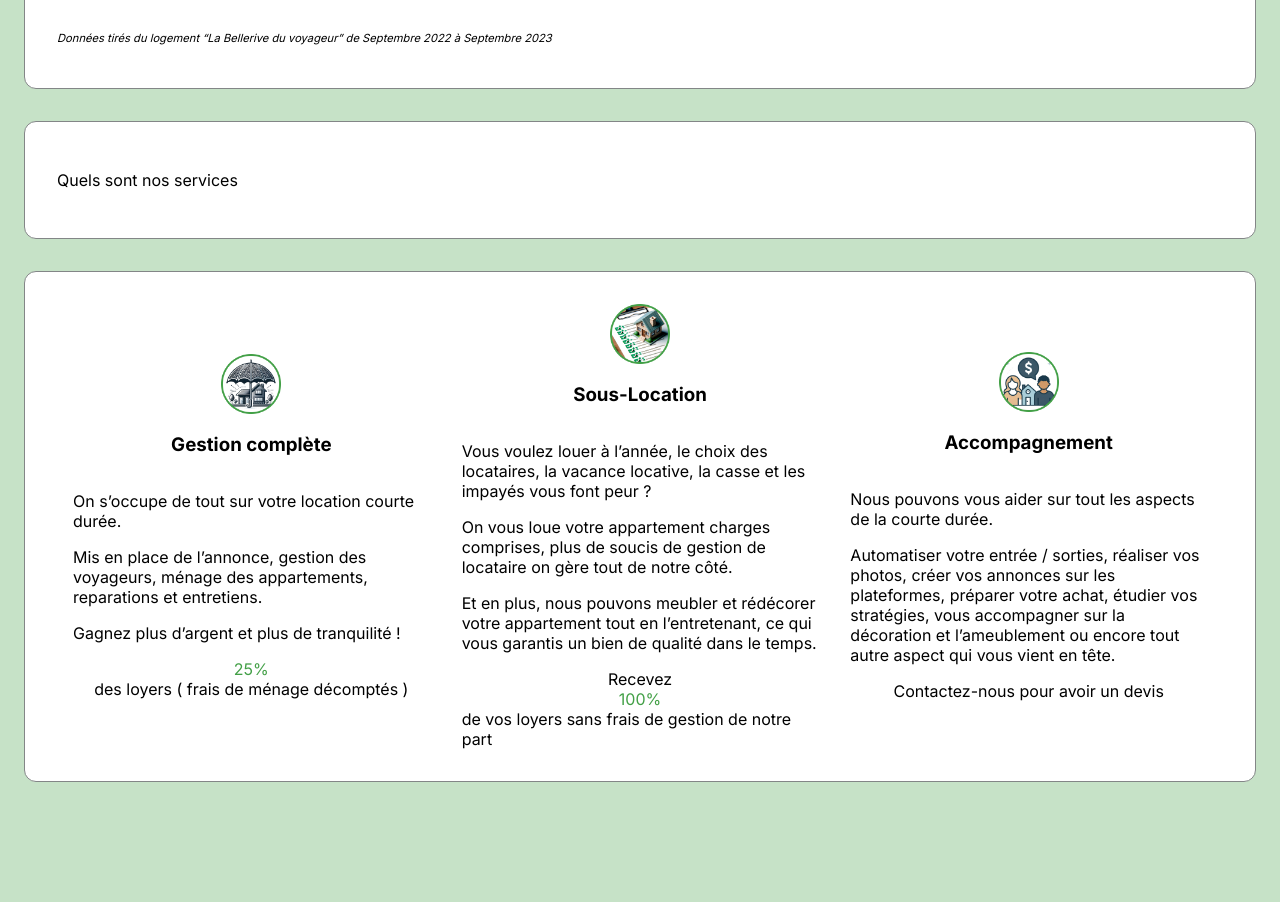
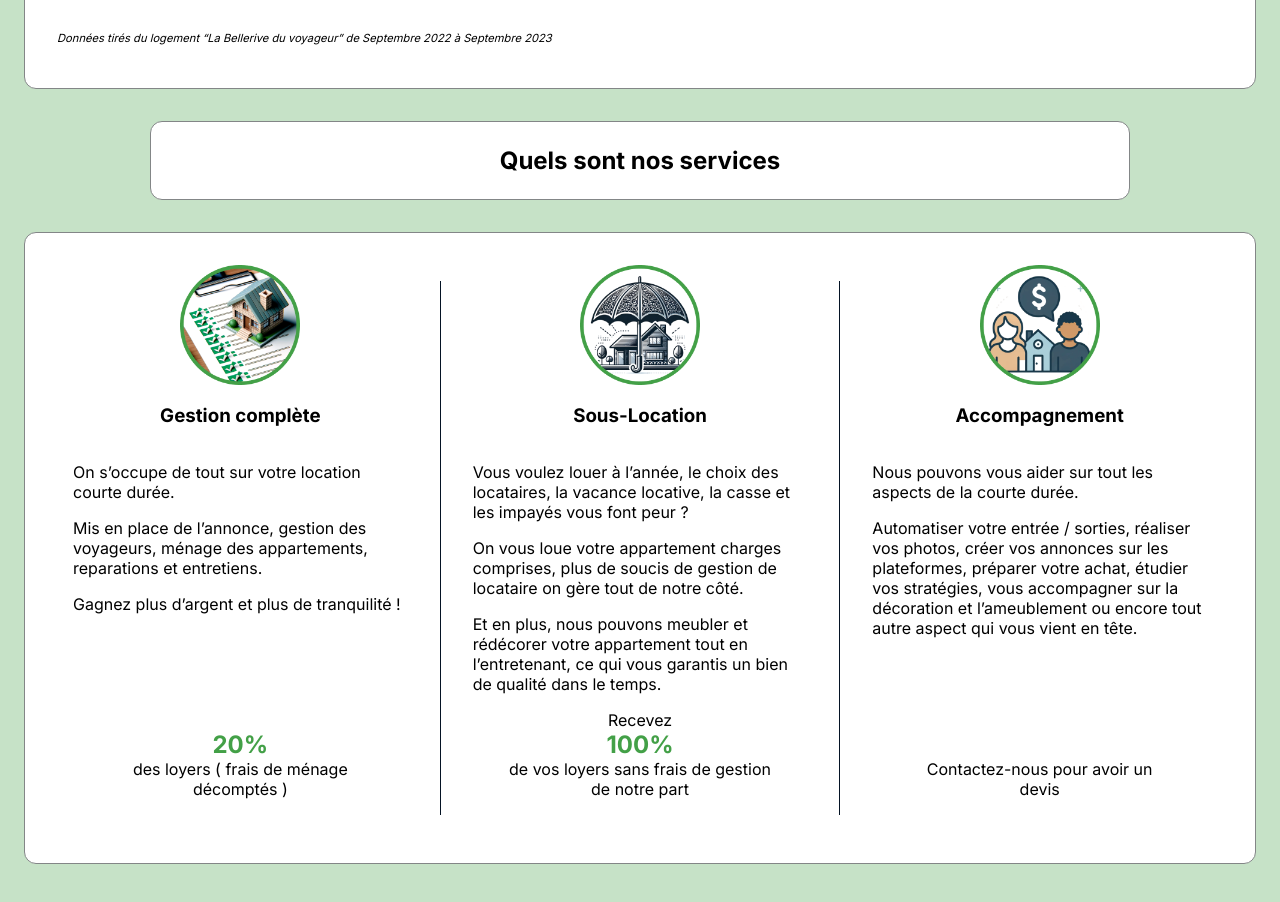
Before and after one commit to LudovicLDigital/arvernesHomes, a Next.js app: page / in a window 1280 px wide. Shown: the part 820-1722 px from the top of the page. Before the commit the page ends 1642 px from the top, so only its background shows below. Built offline with nearby package versions, Linux system fonts and the light colour scheme.

Commit message:
:lipstick: styling done

```diff
--- a/src/app/components/ServiceSection/ServiceSection.tsx
+++ b/src/app/components/ServiceSection/ServiceSection.tsx
@@ -2,6 +2,8 @@ import { theme } from 'antd';
 import Card from '@/app/components/common/Card';
 import Image from 'next/image';
 import styles from './serviceSection.module.css';
+import global from '@/app/page.module.css';
+import { CSSProperties } from 'react';
 
 const { useToken } = theme;
 
@@ -11,19 +13,24 @@ type ServiceItemProps = {
   image: string;
   highlightCtaTextIndex: number;
   ctaText: string[];
+  className?: string;
 };
 
 function ServiceItem(props: ServiceItemProps) {
   const { token } = useToken();
   const descriptionSplitted = props.description.split('\n');
   return (
-    <div className={`${styles.alignCenter} ${styles.marginH}`}>
+    <>
+      {props.title !== 'Gestion complète' && <div className={styles.divider} />}
+      <div
+        className={`${styles.alignCenter} ${styles.marginH} ${props.className}`}
+      >
         <div className={styles.alignCenter}>
           <Image
             src={props.image}
             alt={props.title}
-          width={60}
-          height={60}
+            width={120}
+            height={120}
             priority
             unoptimized={true}
           />
@@ -34,10 +41,15 @@ function ServiceItem(props: ServiceItemProps) {
             return <p key={index}>{element}</p>;
           })}
         </div>
+        <span className={`${styles.alignCenter} ${styles.comText}`}>
           {props.ctaText.map((text, index) => {
             if (index === props.highlightCtaTextIndex) {
               return (
-            <span key={index} style={{ color: token.colorPrimary }}>
+                <span
+                  key={index}
+                  style={{ color: token.colorPrimary }}
+                  className={styles.highlightText}
+                >
                   {text}
                 </span>
               );
@@ -45,7 +57,9 @@ function ServiceItem(props: ServiceItemProps) {
               return <span key={index}>{text}</span>;
             }
           })}
+        </span>
       </div>
+    </>
   );
 }
 
@@ -56,8 +70,9 @@ export default function ServiceSection() {
       description:
         'On s’occupe de tout sur votre location courte durée.\nMis en place de l’annonce, gestion des voyageurs, ménage des appartements, reparations et entretiens.\nGagnez plus d’argent et plus de tranquilité ! ',
       highlightCtaTextIndex: 0,
-      ctaText: ['25%', 'des loyers ( frais de ménage décomptés )'],
+      ctaText: ['20%', 'des loyers ( frais de ménage décomptés )'],
       image: '/manage.png',
+      className: styles.displayWithFade1,
     },
     {
       title: 'Sous-Location',
@@ -70,6 +85,7 @@ export default function ServiceSection() {
         'de vos loyers sans frais de gestion de notre part',
       ],
       image: '/sousloc.png',
+      className: styles.displayWithFade2,
     },
     {
       title: 'Accompagnement',
@@ -78,15 +94,31 @@ export default function ServiceSection() {
       highlightCtaTextIndex: -1,
       ctaText: ['Contactez-nous pour avoir un devis'],
       image: '/consulting.png',
+      className: styles.displayWithFade3,
     },
   ];
 
   return (
     <>
-      <Card marginTopPositionIgnored={true}>
-        <p>Quels sont nos services</p>
+      <Card
+        containerStyle={{
+          width: '80%',
+          marginTop: 0,
+          alignSelf: 'center',
+        }}
+        cardStyle={{
+          padding: 0,
+        }}
+      >
+        <p className={`${styles.alignCenter} ${global.sectionTitle}`}>
+          Quels sont nos services
+        </p>
       </Card>
-      <Card marginTopPositionIgnored={true}>
+      <Card
+        containerStyle={{
+          marginTop: 0,
+        }}
+      >
         <div className={styles.servicesContainer}>
           {services.map((service, index) => (
             <ServiceItem
@@ -96,6 +128,7 @@ export default function ServiceSection() {
               image={service.image}
               highlightCtaTextIndex={service.highlightCtaTextIndex}
               ctaText={service.ctaText}
+              className={service.className}
             />
           ))}
         </div>
--- a/src/app/components/ServiceSection/servicesection.module.css
+++ b/src/app/components/ServiceSection/servicesection.module.css
@@ -2,9 +2,9 @@
     display: flex;
     flex: 1;
     flex-direction: row;
-    align-items: center;
-    justify-content: flex-start;
+    align-items: flex-start;
 }
+
 .alignCenter {
     display: flex;
     flex: 1;
@@ -14,6 +14,23 @@
 .marginH {
     margin-left: 1rem;
     margin-right: 1rem;
+    align-self: stretch;
+}
+.highlightText {
+    font-size: 1.5rem;
+    font-weight: bold;
+}
+.comText {
+    text-align: center;
+    justify-content: flex-end;
+    padding-bottom: 2rem;
+    width: 80%;
+}
+.divider {
+    width: 1px;
+    align-self: stretch;
+    background-color: var(--secondary);
+    margin: 1rem;
 }
 @media (max-width: 900px) {
     .servicesContainer {
@@ -22,4 +39,30 @@
     .marginH {
         margin-top: 1rem;
     }
+    .divider {
+        display: none;
+    }
 }
+.displayWithFade1, .displayWithFade2, .displayWithFade3 {
+    opacity: 0;
+    animation-name: fadeIn;
+    animation-duration: 2s;
+    animation-fill-mode: forwards;
+}
+.displayWithFade1 {
+    animation-delay: 0.5s;
+}
+.displayWithFade2 {
+    animation-delay: 1s;
+}
+.displayWithFade3 {
+    animation-delay: 1.5s;
+}
+@keyframes fadeIn {
+    from {
+        opacity: 0;
+    }
+    to {
+        opacity: 1;
+    }
+}
--- a/src/app/components/common/Card.tsx
+++ b/src/app/components/common/Card.tsx
@@ -1,20 +1,30 @@
 import global from '@/app/page.module.css';
 import styles from './card.module.css';
+import { CSSProperties } from 'react';
+
 type CardProps = {
   children: React.ReactNode;
-  marginTopPositionIgnored?: boolean;
+  containerStyle?: CSSProperties | undefined;
+  cardStyle?: CSSProperties | undefined;
 };
 export default function Card(props: CardProps) {
-  const { children, marginTopPositionIgnored } = props;
+  const { children, cardStyle, containerStyle } = props;
 
   return (
     <div
       className={`${global.center} ${styles.section}`}
       style={{
-        marginTop: marginTopPositionIgnored ? 0 : '-2rem',
+        ...containerStyle,
       }}
     >
-      <div className={`${global.card} ${styles.cardContainer}`}>{children}</div>
+      <div
+        className={`${global.card} ${styles.cardContainer}`}
+        style={{
+          ...cardStyle,
+        }}
+      >
+        {children}
+      </div>
     </div>
   );
 }
--- a/src/app/components/common/card.module.css
+++ b/src/app/components/common/card.module.css
@@ -1,6 +1,7 @@
 .section {
     display: flex;
     padding-bottom: 2rem;
+    margin-top: -2rem;
 }
 
 .cardContainer {
@@ -8,5 +9,6 @@
     flex: 1;
     margin-left: 1rem;
     margin-right: 1rem;
+    padding: 2rem;
     flex-direction: column;
 }
--- a/src/app/page.module.css
+++ b/src/app/page.module.css
@@ -18,18 +18,10 @@
   transition: background 200ms, border 200ms;
 }
 
-.description {
-  display: inherit;
-  justify-content: inherit;
-  align-items: inherit;
-  font-size: 0.85rem;
-  max-width: var(--max-width);
-  color: var(--secondary);
-  width: 100%;
-  z-index: 2;
-  font-family: var(--font-mono);
+.sectionTitle {
+  font-weight: bold;
+  font-size: 1.5rem;
 }
-
 /* Mobile */
 @media (max-width: 900px) {
 }
```
Also changed, not shown: public/manage.png, public/sousloc.png. Lines whose indentation alone changed are shown as unchanged.
